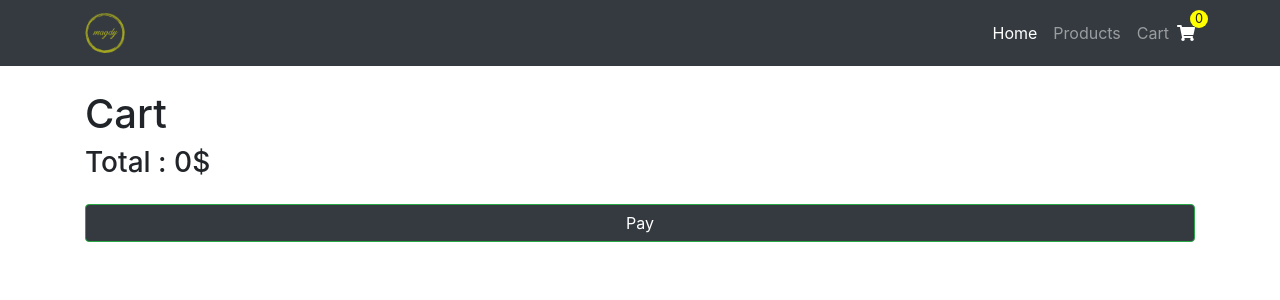
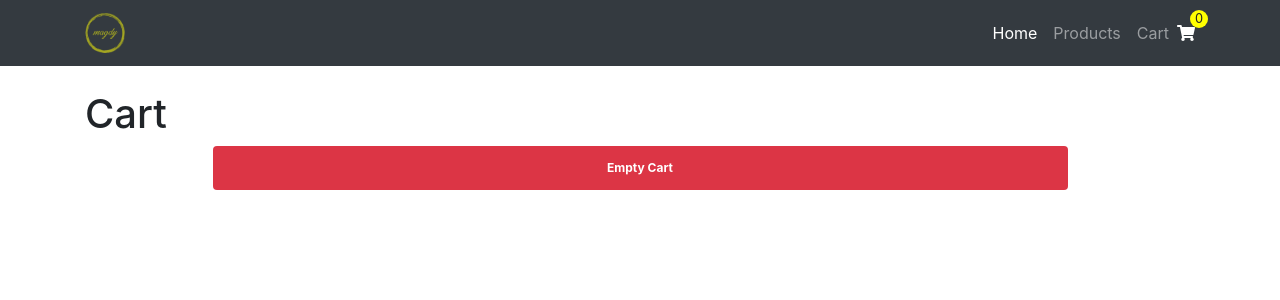
Before and after one commit to ahmedElbably2020/CatsApp, a React (Create React App) app: page /Cart in a window 1280 px wide. Shown: the top 300 px of the page. Built offline with nearby package versions, Linux system fonts and the light colour scheme.

Commit message:
Improve Cart Page UI

```diff
--- a/src/Pages/Cart.js
+++ b/src/Pages/Cart.js
@@ -5,12 +5,11 @@ import { connect } from 'react-redux'
 function Products(props) {
 
     const [products, setProducts] = useState([])
+    const cartLength = products.length
 
     useEffect(() => {
         setProducts(props.allCart)
-
     }, [])
-
 
 
     return (
@@ -18,16 +17,24 @@ function Products(props) {
         <div className='container mt-4'>
             <h1>Cart</h1>
             <div className='row'>
-                {
+                {cartLength === 0 ? <div className='badge badge-danger w-75 mx-auto p-3'>Empty Cart</div> : (
                     products.map((cat, index) => {
                         return <div className='col-3' key={cat.product.id}>
                             <CartItem id={index} img={cat.product.image} name={cat.product.name} quantity={cat.quantity} price={cat.product.price} total={cat.product.price * cat.quantity} />
                         </div>
                     })
-                }
+                )}
+
             </div>
-            <h3>Total : {props.totalPrice}$</h3>
-            <button className='btn btn-success w-100 my-3'>Pay</button>
+            {
+                cartLength > 0 ? (
+                    <div>
+                        <h3>Total : {props.totalPrice}$</h3>
+                        <button className='btn btn-success w-100 my-3'>Pay</button>
+                    </div>
+                ) : null
+            }
+
         </div>
     )
 }
```
Also changed, not shown: src/App.css (line endings or trailing spaces).
